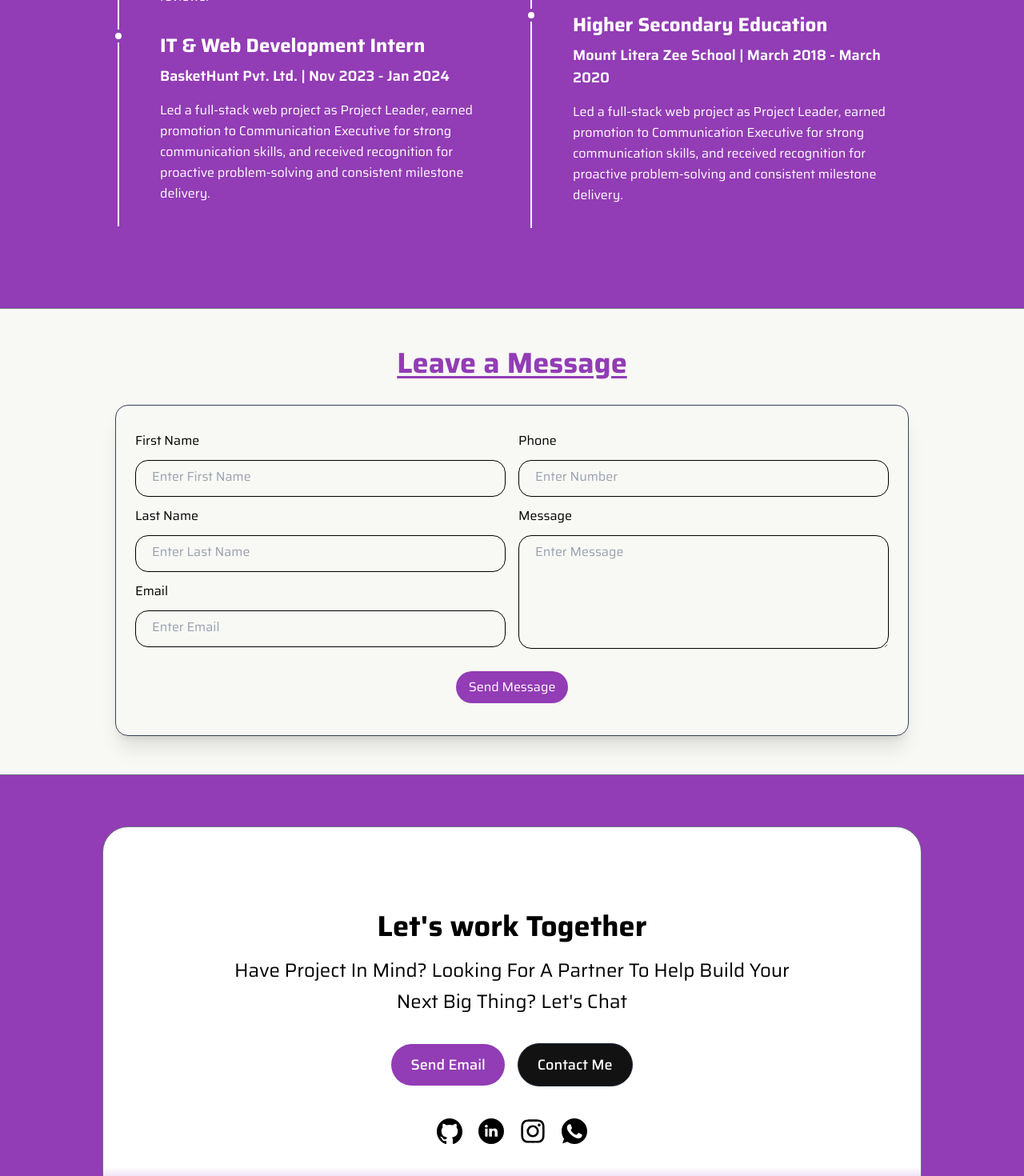
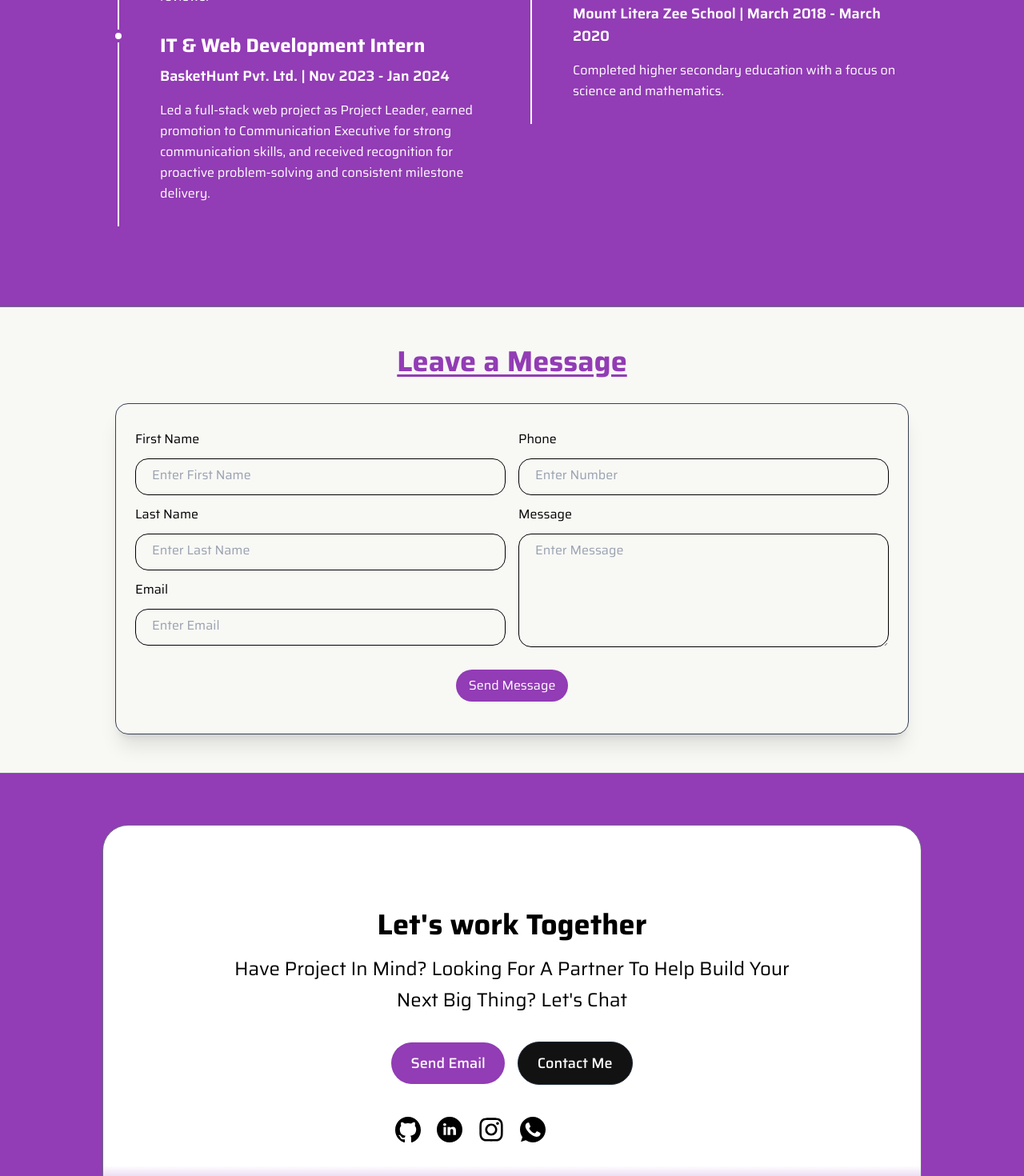
Before and after one commit to abhinavverma658/abhinavverma658.github.io, a React (Vite) app: page / in a window 1280 px wide. Shown: the part 3720-5190 px from the top of the page at 80% size. Built offline with nearby package versions, Linux system fonts and the light colour scheme; no server answers.

Commit message:
installed microsoft clarity

```diff
--- a/package.json
+++ b/package.json
@@ -10,6 +10,7 @@
     "preview": "vite preview"
   },
   "dependencies": {
+    "@microsoft/clarity": "^1.0.2",
     "@tailwindcss/vite": "^4.1.18",
     "axios": "^1.13.4",
     "react": "^19.2.0",
--- a/src/App.jsx
+++ b/src/App.jsx
@@ -11,7 +11,11 @@
 import Contact from "./components/contact.jsx";
 import Cursor from "./components/cursor.jsx";
 import BackToTopButton from "./components/backToTop.jsx";
+import Clarity from "@microsoft/clarity";
 function App() {
+  const projectId = "wbs1fop80f";
+
+  Clarity.init(projectId);
   return (
     <ThemeProvider>
       <Cursor />
--- a/src/components/contact.jsx
+++ b/src/components/contact.jsx
@@ -5,6 +5,7 @@
   async function mailCopy() {
     try {
       await navigator.clipboard.writeText("abhinavverma658@gmail.com");
+      alert("Email address copied to clipboard!");
     } catch (err) {
       console.error("Failed to copy email address: ", err);
     }
@@ -206,6 +207,68 @@
               </g>
             </svg>
           </a>
+          <a
+            className="hover:scale-110 hover:transition-transform duration-300"
+            href="https://www.youtube.com/channel/UC4x8goU9vnvkdmgWzgPfSww"
+            target="_blank"
+            rel="noreferrer"
+          >
+            <svg
+              fill="#ffffff"
+              height="32px"
+              width="32px"
+              version="1.1"
+              id="Layer_1"
+              xmlns="http://www.w3.org/2000/svg"
+              xmlns:xlink="http://www.w3.org/1999/xlink"
+              viewBox="-143 145 512 512"
+              xml:space="preserve"
+              stroke="#ffffff"
+            >
+              <g id="SVGRepo_bgCarrier" stroke-width="0"></g>
+              <g
+                id="SVGRepo_tracerCarrier"
+                stroke-linecap="round"
+                stroke-linejoin="round"
+              ></g>
+              <g id="SVGRepo_iconCarrier">
+                {" "}
+                <g>
+                  {" "}
+                  <polygon points="78.9,450.3 162.7,401.1 78.9,351.9 "></polygon>{" "}
+                  <path d="M113,145c-141.4,0-256,114.6-256,256s114.6,256,256,256s256-114.6,256-256S254.4,145,113,145z M241,446.8L241,446.8 c0,44.1-44.1,44.1-44.1,44.1H29.1c-44.1,0-44.1-44.1-44.1-44.1v-91.5c0-44.1,44.1-44.1,44.1-44.1h167.8c44.1,0,44.1,44.1,44.1,44.1 V446.8z"></path>{" "}
+                </g>{" "}
+              </g>
+            </svg>
+          </a>
+          <a
+            className="hover:scale-110 hover:transition-transform duration-300"
+            href="https://t.me/Soulhunter089"
+            target="_blank"
+            rel="noreferrer"
+          >
+            <svg
+              fill="#ffffff"
+              width="32px"
+              height="32px"
+              viewBox="0 0 32 32"
+              version="1.1"
+              xmlns="http://www.w3.org/2000/svg"
+              stroke="#ffffff"
+            >
+              <g id="SVGRepo_bgCarrier" stroke-width="0"></g>
+              <g
+                id="SVGRepo_tracerCarrier"
+                stroke-linecap="round"
+                stroke-linejoin="round"
+              ></g>
+              <g id="SVGRepo_iconCarrier">
+                {" "}
+                <title>telegram</title>{" "}
+                <path d="M22.122 10.040c0.006-0 0.014-0 0.022-0 0.209 0 0.403 0.065 0.562 0.177l-0.003-0.002c0.116 0.101 0.194 0.243 0.213 0.403l0 0.003c0.020 0.122 0.031 0.262 0.031 0.405 0 0.065-0.002 0.129-0.007 0.193l0-0.009c-0.225 2.369-1.201 8.114-1.697 10.766-0.21 1.123-0.623 1.499-1.023 1.535-0.869 0.081-1.529-0.574-2.371-1.126-1.318-0.865-2.063-1.403-3.342-2.246-1.479-0.973-0.52-1.51 0.322-2.384 0.221-0.23 4.052-3.715 4.127-4.031 0.004-0.019 0.006-0.040 0.006-0.062 0-0.078-0.029-0.149-0.076-0.203l0 0c-0.052-0.034-0.117-0.053-0.185-0.053-0.045 0-0.088 0.009-0.128 0.024l0.002-0.001q-0.198 0.045-6.316 4.174c-0.445 0.351-1.007 0.573-1.619 0.599l-0.006 0c-0.867-0.105-1.654-0.298-2.401-0.573l0.074 0.024c-0.938-0.306-1.683-0.467-1.619-0.985q0.051-0.404 1.114-0.827 6.548-2.853 8.733-3.761c1.607-0.853 3.47-1.555 5.429-2.010l0.157-0.031zM15.93 1.025c-8.302 0.020-15.025 6.755-15.025 15.060 0 8.317 6.742 15.060 15.060 15.060s15.060-6.742 15.060-15.060c0-8.305-6.723-15.040-15.023-15.060h-0.002q-0.035-0-0.070 0z"></path>{" "}
+              </g>
+            </svg>
+          </a>
         </div>
       </div>
 
--- a/src/components/experience.jsx
+++ b/src/components/experience.jsx
@@ -80,12 +80,12 @@
           <DotCard
             title="B.Tech in Computer Science"
             subtitle="I.T.S Engineering College | Nov 2020 - June 2024"
-            description="Led a full-stack web project as Project Leader, earned promotion to Communication Executive for strong communication skills, and received recognition for proactive problem-solving and consistent milestone delivery."
+            description="Pursued a Bachelor of Technology degree in Computer Science, focusing on software development and engineering principles."
           />
           <DotCard
             title="Higher Secondary Education"
             subtitle="Mount Litera Zee School | March 2018 - March 2020"
-            description="Led a full-stack web project as Project Leader, earned promotion to Communication Executive for strong communication skills, and received recognition for proactive problem-solving and consistent milestone delivery."
+            description="Completed higher secondary education with a focus on science and mathematics."
           />
         </div>
       </div>
--- a/src/components/featured.jsx
+++ b/src/components/featured.jsx
@@ -43,7 +43,7 @@
           <Card
             projectName="Daily Horoscope Telegram Bot"
             cardImg={ProjectImg4}
-            projectDescription="Built a responsive cricket information hub using JavaScript, featuring an intuitive search interface for instant access to cricket tournament schedules."
+            projectDescription="It provides daily horoscope readings to users. Essential to this effort is seamlessly integrating an API with platforms like Zapier for automation and UChat for a smooth workflow."
             skill1="Zapier Automation"
             skill2="Bot Development"
             skill3="API Integration"
```
Also changed, not shown: 1 other file (tests, documents, lock files or other folders).
